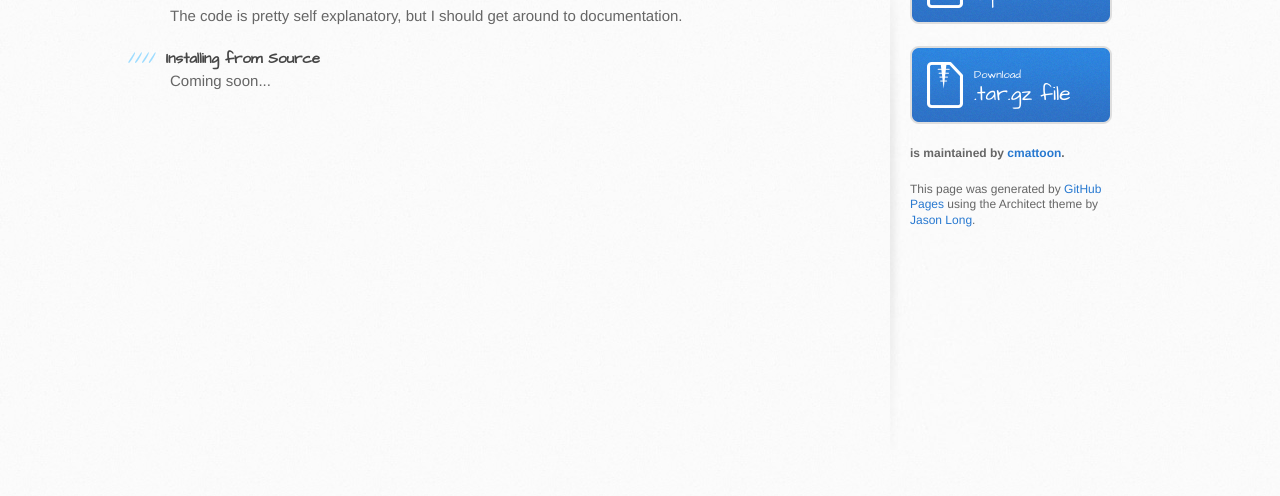
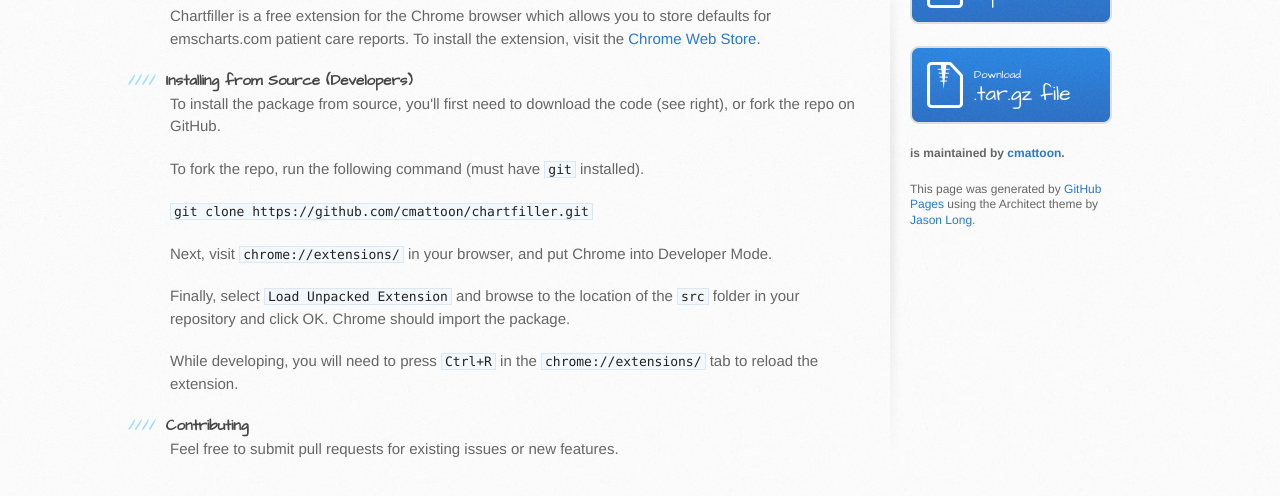
Before and after one commit to chartfiller/chartfiller, a plain HTML site: page index.html in a window 1280 px wide. Shown: the part 286-782 px from the top of the page. Drawn offline with Linux system fonts and the light colour scheme.

Commit message:
Create gh-pages branch via GitHub

```diff
--- a/index.html
+++ b/index.html
@@ -31,12 +31,27 @@
           <h3>
 <a name="chartfiller" class="anchor" href="#chartfiller"><span class="octicon octicon-link"></span></a>Chartfiller</h3>
 
-<p>The code is pretty self explanatory, but I should get around to documentation.</p>
+<p>Chartfiller is a free extension for the Chrome browser which allows you to store defaults for emscharts.com patient care reports. To install the extension, visit the <a href="http://bit.ly/1b5U0ZU">Chrome Web Store</a>.</p>
 
 <h4>
-<a name="installing-from-source" class="anchor" href="#installing-from-source"><span class="octicon octicon-link"></span></a>Installing from Source</h4>
+<a name="installing-from-source-developers" class="anchor" href="#installing-from-source-developers"><span class="octicon octicon-link"></span></a>Installing from Source (Developers)</h4>
 
-<p>Coming soon...</p>
+<p>To install the package from source, you'll first need to download the code (see right), or fork the repo on GitHub.</p>
+
+<p>To fork the repo, run the following command (must have <code>git</code> installed).</p>
+
+<p><code>git clone https://github.com/cmattoon/chartfiller.git</code></p>
+
+<p>Next, visit <code>chrome://extensions/</code> in your browser, and put Chrome into Developer Mode.</p>
+
+<p>Finally, select <code>Load Unpacked Extension</code> and browse to the location of the <code>src</code> folder in your repository and click OK. Chrome should import the package.</p>
+
+<p>While developing, you will need to press <code>Ctrl+R</code> in the <code>chrome://extensions/</code> tab to reload the extension.</p>
+
+<h4>
+<a name="contributing" class="anchor" href="#contributing"><span class="octicon octicon-link"></span></a>Contributing</h4>
+
+<p>Feel free to submit pull requests for existing issues or new features. </p>
         </section>
 
         <aside id="sidebar">
--- a/params.json
+++ b/params.json
@@ -1 +1 @@
-{"name":"Chartfiller","tagline":"EMSCharts Filler","body":"### Chartfiller\r\n\r\nThe code is pretty self explanatory, but I should get around to documentation.\r\n\r\n#### Installing from Source\r\nComing soon...\r\n\r\n","google":"","note":"Don't delete this file! It's used internally to help with page regeneration."}
+{"name":"Chartfiller","tagline":"EMSCharts Filler","body":"### Chartfiller\r\n\r\nChartfiller is a free extension for the Chrome browser which allows you to store defaults for emscharts.com patient care reports. To install the extension, visit the [Chrome Web Store](http://bit.ly/1b5U0ZU).\r\n\r\n#### Installing from Source (Developers)\r\nTo install the package from source, you'll first need to download the code (see right), or fork the repo on GitHub.\r\n\r\nTo fork the repo, run the following command (must have `git` installed).\r\n\r\n`git clone https://github.com/cmattoon/chartfiller.git`\r\n\r\nNext, visit `chrome://extensions/` in your browser, and put Chrome into Developer Mode.\r\n\r\nFinally, select `Load Unpacked Extension` and browse to the location of the `src` folder in your repository and click OK. Chrome should import the package.\r\n\r\nWhile developing, you will need to press `Ctrl+R` in the `chrome://extensions/` tab to reload the extension.\r\n\r\n\r\n#### Contributing\r\n\r\nFeel free to submit pull requests for existing issues or new features. ","google":"","note":"Don't delete this file! It's used internally to help with page regeneration."}
```
